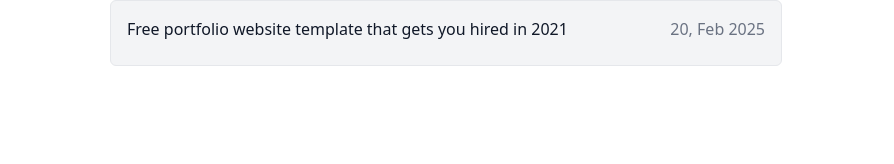
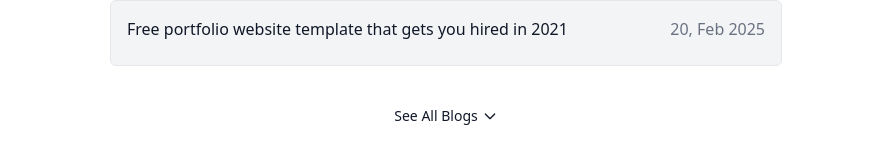
Before and after one commit to thepankajnamotra/portfolio, a React (Vite) app: page / in a window 1280 px wide. Shown: the part 534-698 px from the top of the page, without its empty margins (194-1088 px from the left). Built offline with nearby package versions, Linux system fonts and the light colour scheme.

Commit message:
recent blog section added

```diff
--- a/package.json
+++ b/package.json
@@ -12,6 +12,7 @@
   "dependencies": {
     "@tailwindcss/vite": "^4.0.8",
     "@types/react-router": "^5.1.20",
+    "prop-types": "^15.8.1",
     "react": "^19.0.0",
     "react-dom": "^19.0.0",
     "react-router-dom": "^7.2.0",
--- a/src/component/IntroHeading.jsx
+++ b/src/component/IntroHeading.jsx
@@ -54,7 +54,6 @@ const IntroHeading = () => {
       </div>
       <AvatarImage/>
     </div>
-    <h3 className="font-bold text-2xl md:text-4xl tracking-tight mb-4 text-black dark:text-white">Recent Blogs</h3>
     <RecentBlogs blogElement= {blog}/>
     </>
   );
--- a/src/component/RecentBlogs.jsx
+++ b/src/component/RecentBlogs.jsx
@@ -1,14 +1,18 @@
-import React, { useEffect } from "react";
-import { Link } from "react-router";
+import { Link } from "react-router-dom";  // Changed to react-router-dom
 
 const RecentBlogs = ({ blogElement }) => {
-  console.log(blogElement);
+  // Guard clause for empty or undefined blogElement
+  if (!blogElement || blogElement.length === 0) {
+    return null;
+  }
+
   return (
     <>
-      {blogElement &&
-        blogElement.length != 0 &&
-        blogElement.map((current, i) => {
-          return (
+      <h3 className="font-bold text-2xl md:text-4xl tracking-tight mb-4 text-black dark:text-white">
+        Recent Blogs
+      </h3>
+
+      {blogElement.map((current, i) => (
         <Link
           key={i}
           to={current.link}
@@ -25,9 +29,28 @@ const RecentBlogs = ({ blogElement }) => {
             </div>
           </div>
         </Link>
-          );
-        })
-        }
+      ))}
+
+      <Link
+        to="/blog"
+        className="flex items-center text-sm my-4 mx-auto px-4 py-2 rounded-md font-medium text-gray-900 dark:text-gray-100"
+      >
+        See All Blogs
+        <svg
+          className="h-4 w-4 ml-1"
+          xmlns="http://www.w3.org/2000/svg"
+          fill="none"
+          viewBox="0 0 24 24"
+          stroke="currentColor"
+        >
+          <path
+            strokeLinecap="round"
+            strokeLinejoin="round"
+            strokeWidth="2"
+            d="M19 9l-7 7-7-7"
+          />
+        </svg>
+      </Link>
     </>
   );
 };
```
Also changed, not shown: 1 other file (tests, documents, lock files or other folders). Lines whose indentation alone changed are shown as unchanged.
